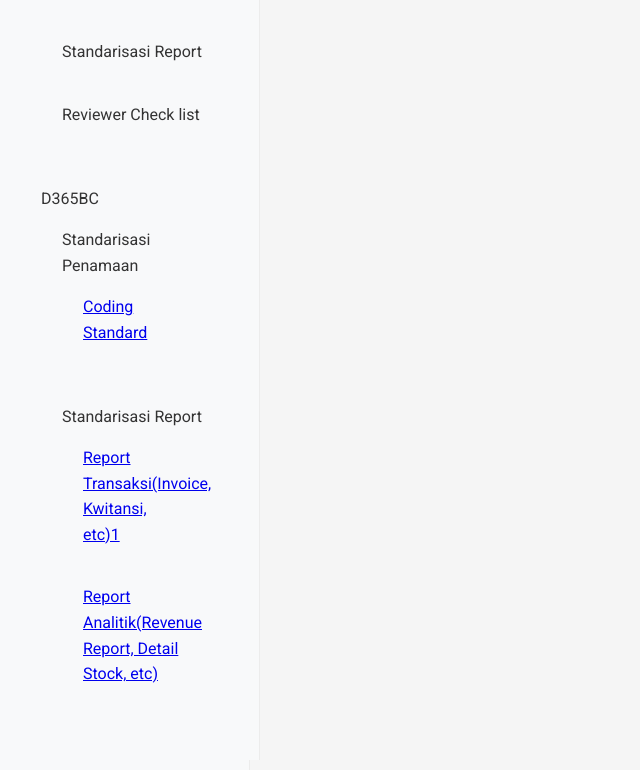
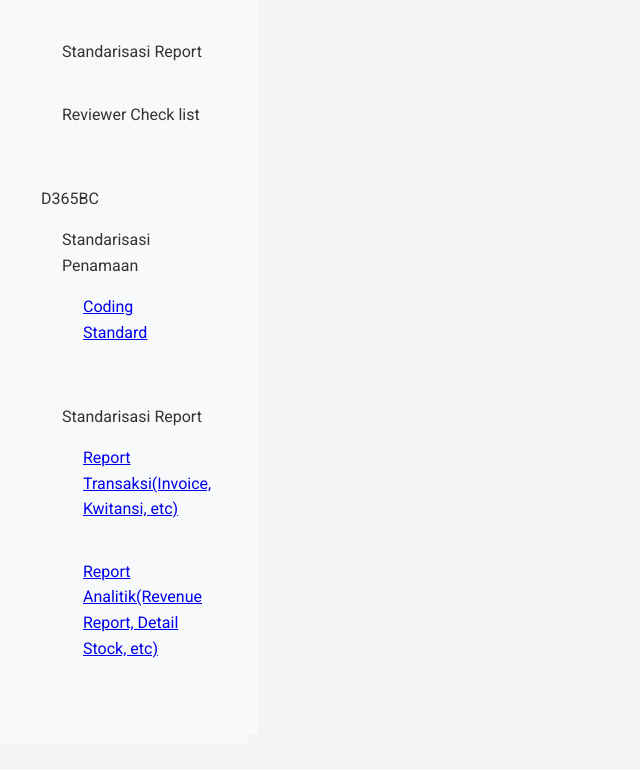
Before and after one commit to HansenTS/ts-wiki, a plain HTML site: page index.html in a window 1280 px wide. Shown: the part 582-1352 px from the top of the page, without its empty margins (0-640 px from the left). After the commit the page ends 1326 px from the top, so only its background shows below. Drawn offline with Linux system fonts and the light colour scheme.

Commit message:
menambahkan standard BC

```diff
--- a/sidebar.html
+++ b/sidebar.html
@@ -35,7 +35,7 @@
       <div class="menu-item toggle"><a href="viewer.html?file=namingconvention.txt&folder=bccodingstandard" target="content-frame">Coding Standard</a></div>
     </div>
     <div class="menu-item toggle">Standarisasi Report
-      <div class="menu-item toggle"><a href="viewer.html?file=report_transaksi.txt&folder=bcreport" target="content-frame">Report Transaksi(Invoice, Kwitansi, etc)1</a></div>
+      <div class="menu-item toggle"><a href="viewer.html?file=report_transaksi.txt&folder=bcreport" target="content-frame">Report Transaksi(Invoice, Kwitansi, etc)</a></div>
       <div class="menu-item toggle"><a href="viewer.html?file=report_analitik.txt&folder=bcreport" target="content-frame">Report Analitik(Revenue Report, Detail Stock, etc)</a></div>
     </div>
   </div>
```
Also changed, not shown: viewer.html (+6 -4 lines).
